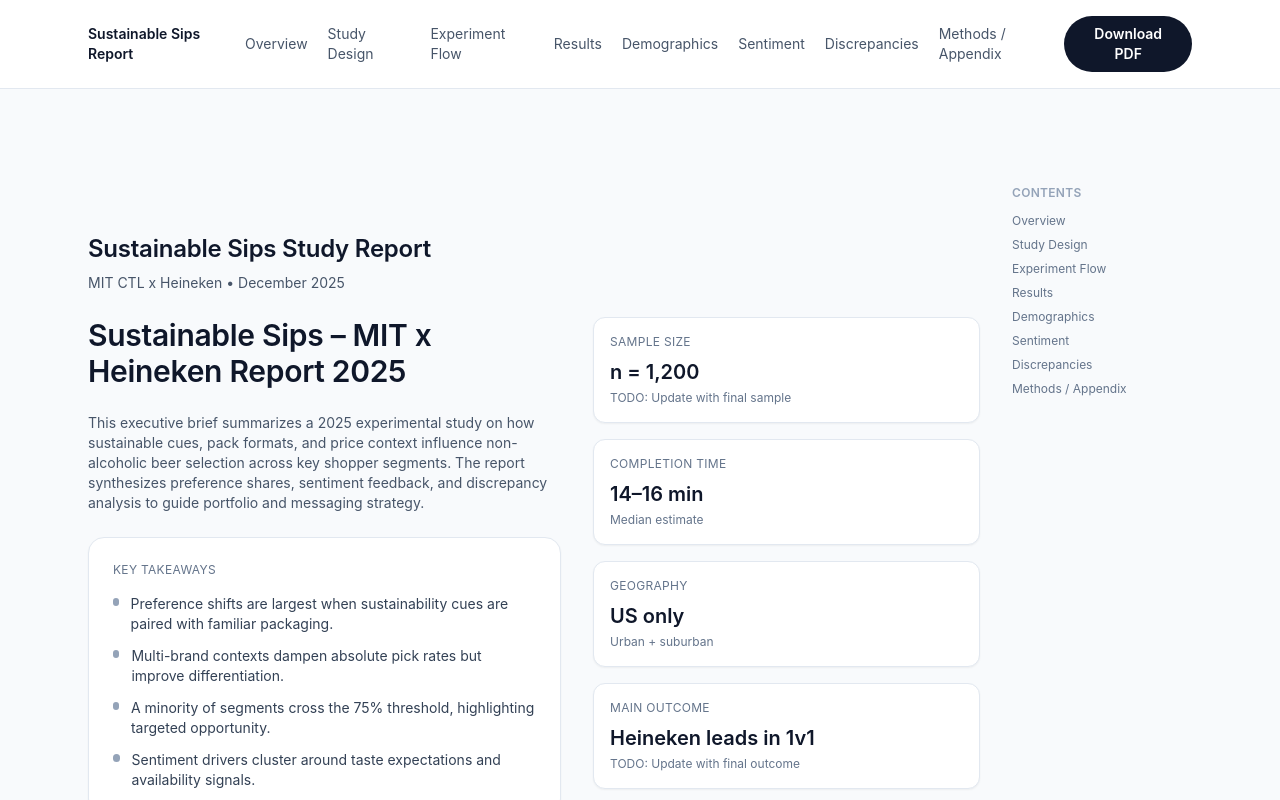
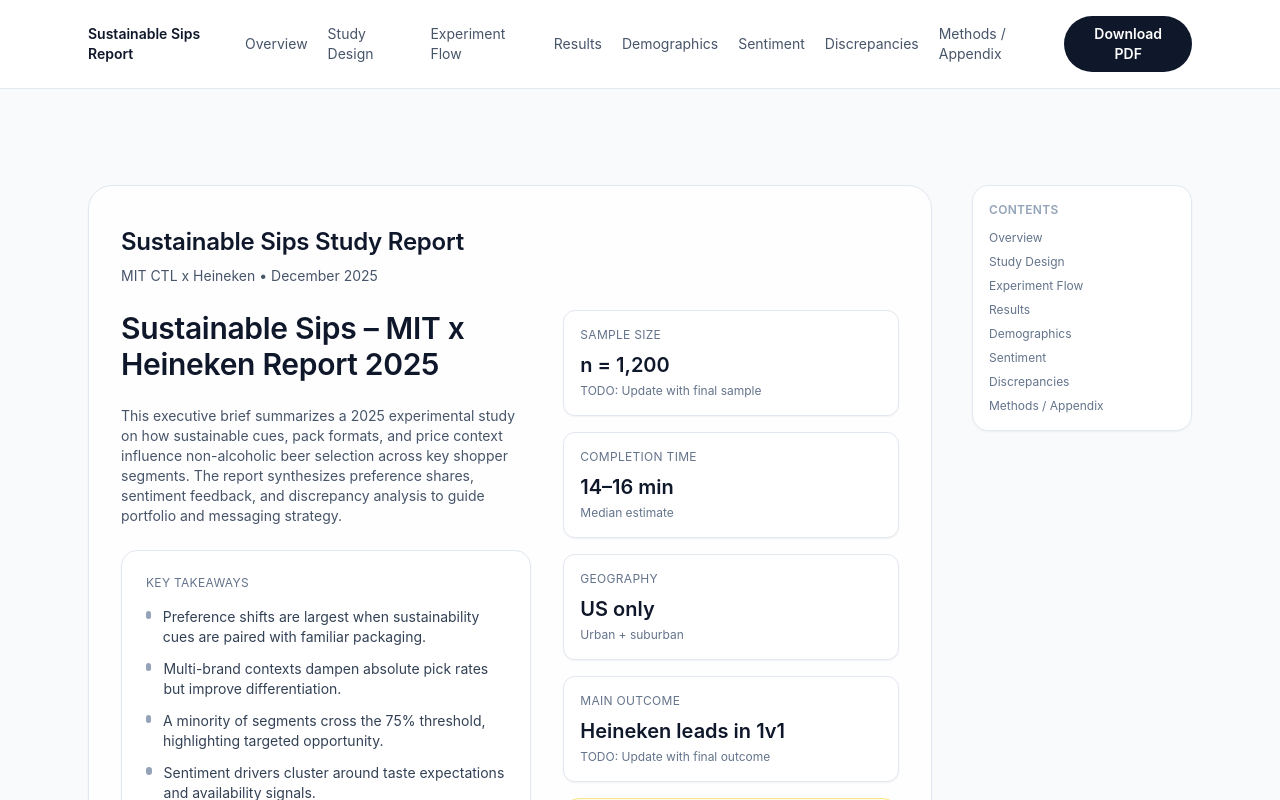
Before and after one commit to jose-laveaga/Heineken-study, a React (Vite) app: page / in a window 1280 px wide. Shown: the top 800 px of the page. Built offline with nearby package versions, Linux system fonts and the light colour scheme.

Commit message:
Refine layout grid structure

```diff
--- a/src/App.tsx
+++ b/src/App.tsx
@@ -81,8 +81,8 @@
     <div className="bg-slate-50 text-slate-900">
       <Header sections={sections} pdfPath={reportMeta.pdfPath} />
       <AppShell>
-        <div className="flex gap-8">
-          <div className="flex-1">
+        <div className="grid items-start gap-10 xl:grid-cols-[minmax(0,1fr)_220px]">
+          <div className="grid gap-10">
             <Section
               id="overview"
               title={reportMeta.title}
--- a/src/components/layout/AppShell.tsx
+++ b/src/components/layout/AppShell.tsx
@@ -6,7 +6,7 @@
 
 const AppShell = ({ children }: AppShellProps) => (
   <div className="min-h-screen bg-slate-50">
-    <div className="mx-auto flex w-full max-w-6xl flex-col gap-8 px-6 pb-16 pt-24">
+    <div className="mx-auto grid w-full max-w-6xl gap-10 px-6 pb-16 pt-24">
       {children}
     </div>
   </div>
--- a/src/components/layout/Toc.tsx
+++ b/src/components/layout/Toc.tsx
@@ -3,9 +3,9 @@
 }
 
 const Toc = ({ sections }: TocProps) => (
-  <aside className="sticky top-24 hidden h-fit min-w-[180px] space-y-3 text-xs text-slate-500 lg:block">
+  <aside className="sticky top-24 hidden h-fit min-w-[180px] rounded-2xl border border-slate-200 bg-white/90 p-4 text-xs text-slate-500 shadow-sm lg:block">
     <p className="text-xs font-semibold uppercase tracking-wide text-slate-400">Contents</p>
-    <ul className="space-y-2">
+    <ul className="mt-3 space-y-2">
       {sections.map((section) => (
         <li key={section.id}>
           <a href={`#${section.id}`} className="hover:text-slate-900">
--- a/src/components/ui/Section.tsx
+++ b/src/components/ui/Section.tsx
@@ -11,7 +11,13 @@
 }
 
 const Section = ({ id, title, subtitle, actions, children, className }: SectionProps) => (
-  <section id={id} className={clsx('section-anchor space-y-6 py-12', className)}>
+  <section
+    id={id}
+    className={clsx(
+      'section-anchor grid gap-6 rounded-3xl border border-slate-200 bg-white/90 px-6 py-10 shadow-sm sm:px-8',
+      className
+    )}
+  >
     <div className="flex flex-wrap items-center justify-between gap-4">
       <div className="space-y-2">
         <h2 className="text-2xl font-semibold text-slate-900">{title}</h2>
```
Also changed, not shown: 1 other file (tests, documents, lock files or other folders).
